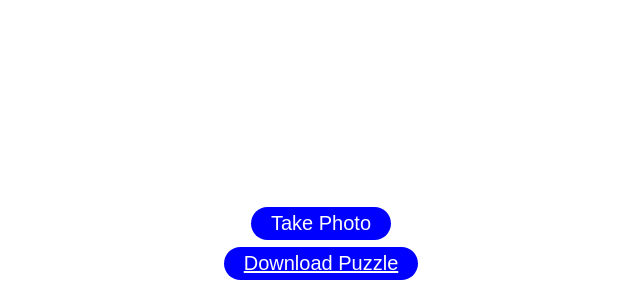
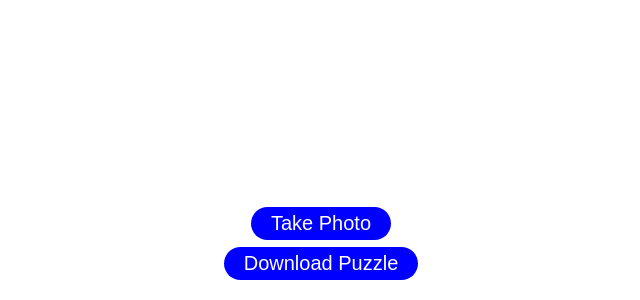
Before and after one commit to SKnightDev/intro-to-arjs, a plain HTML site: page index.html in a window 1280 px wide. Shown: the part 500-800 px from the top of the page, 319-959 px from the left. Drawn offline with Linux system fonts and the light colour scheme.

Commit message:
Added more css

```diff
--- a/css/main.css
+++ b/css/main.css
@@ -1,5 +1,5 @@
 html {
-    box-sizing: border;
+    box-sizing: border-box;
     font-size: 62.5%;
     height: 100%;
     font-family: Arial, Helvetica, sans-serif;
@@ -25,6 +25,7 @@ body {
 .download {
     position: absolute;
     color: white;
+    text-decoration: none;
     font-size: 2rem;
     padding: .5rem 2rem;
     border: none;
```
